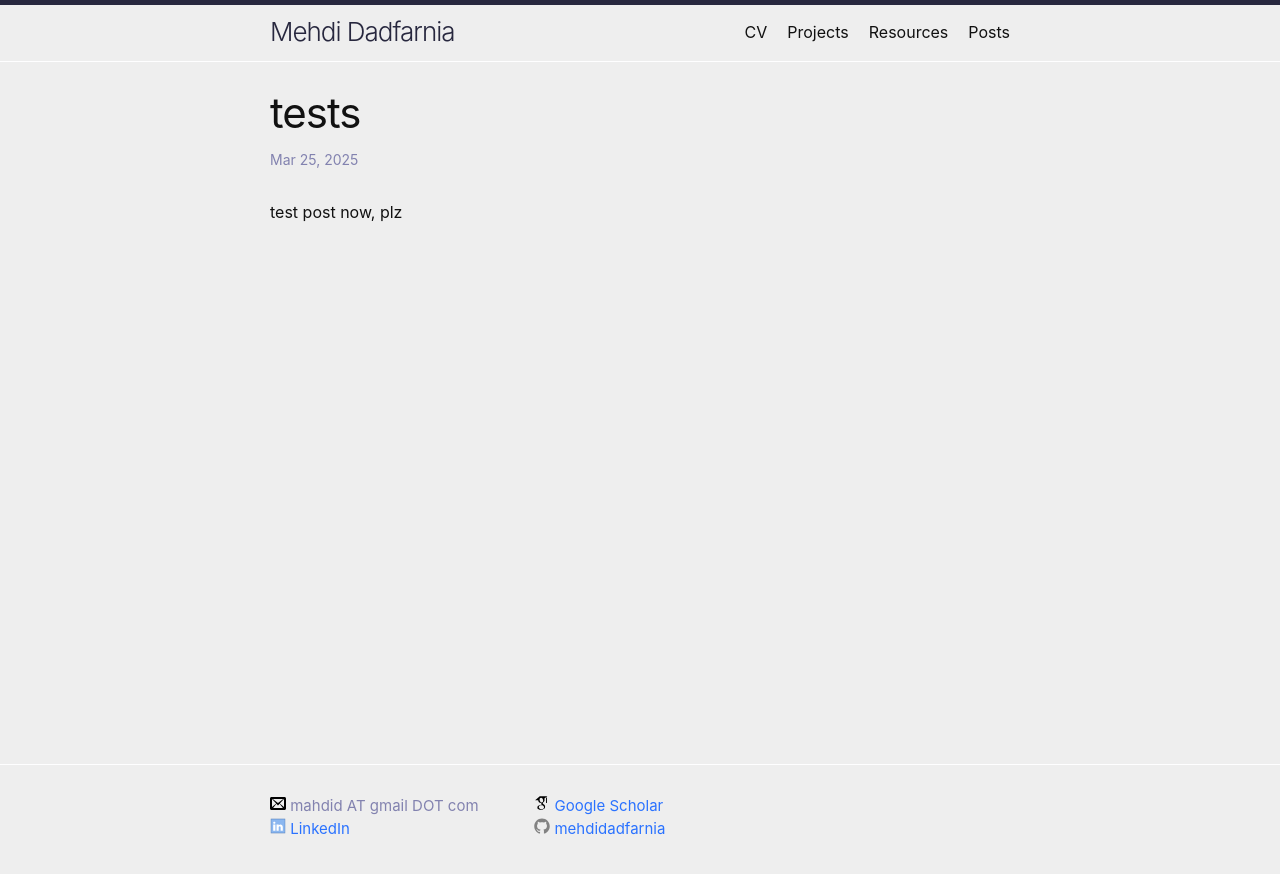
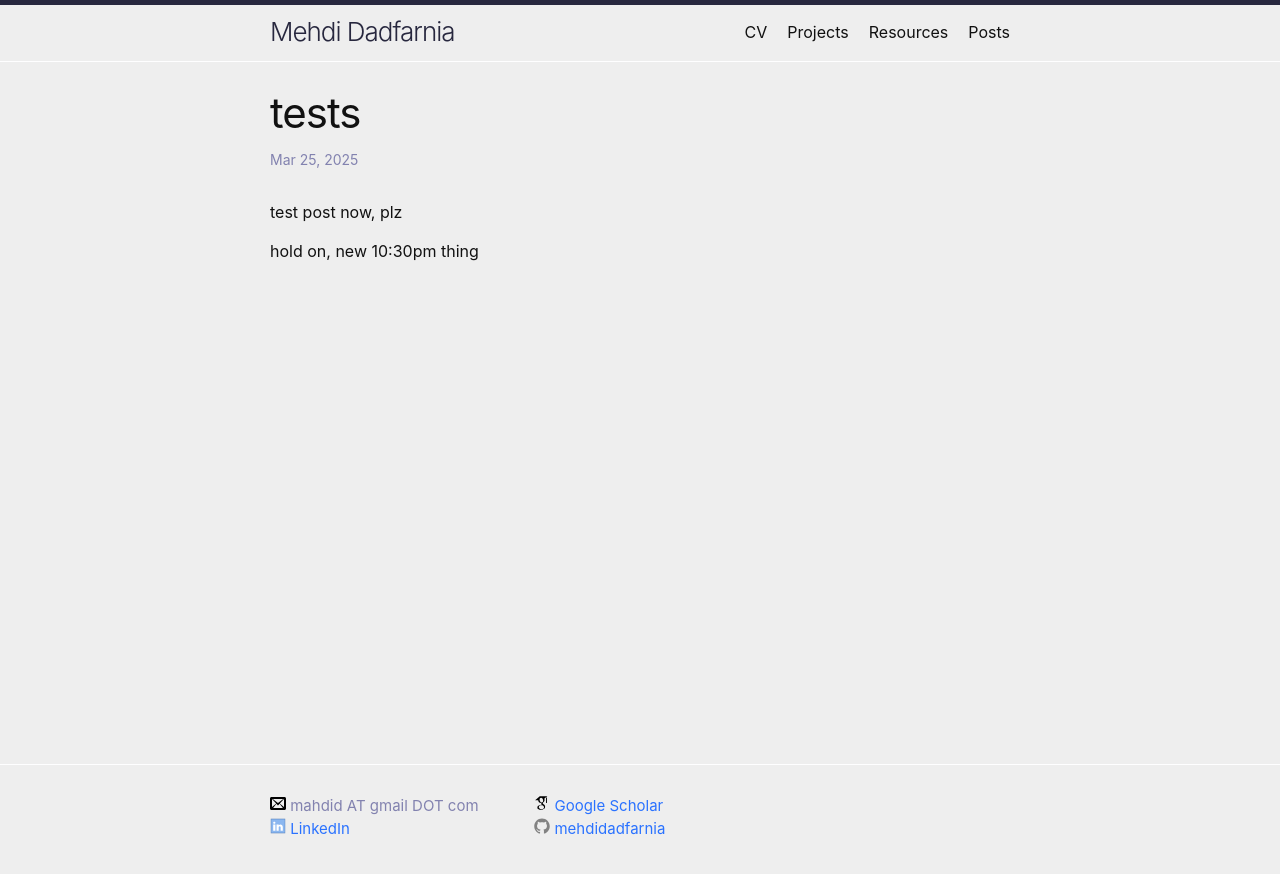
Before and after one commit to mehdidadfarnia/mehdidadfarnia.github.io, a Jekyll site: the page built from _posts/2025-03-24-tests.markdown, in a window 1280 px wide. Shown: the top 874 px of the page. Built offline with Jekyll 4.4.1, drawn with Linux system fonts in a browser that asks for light colours.

Commit message:
Update 2025-03-24-tests.markdown

```diff
--- a/_posts/2025-03-24-tests.markdown
+++ b/_posts/2025-03-24-tests.markdown
@@ -6,3 +6,5 @@ categories: writingnew
 ---
 
 test post  now, plz
+
+hold on, new 10:30pm thing
```
